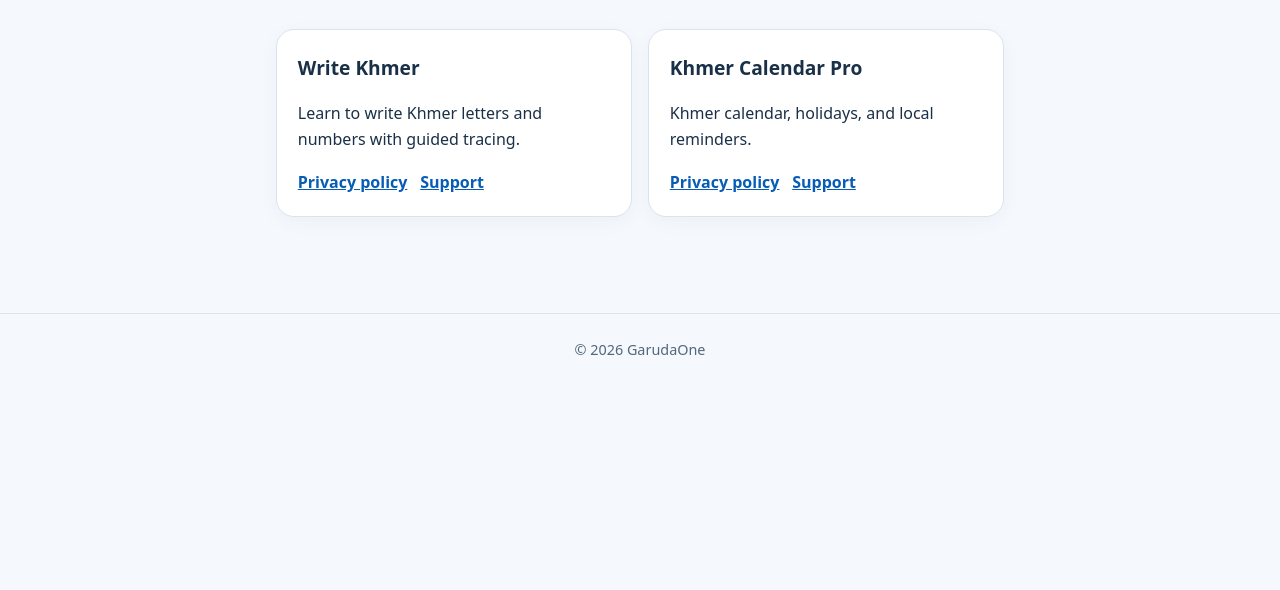
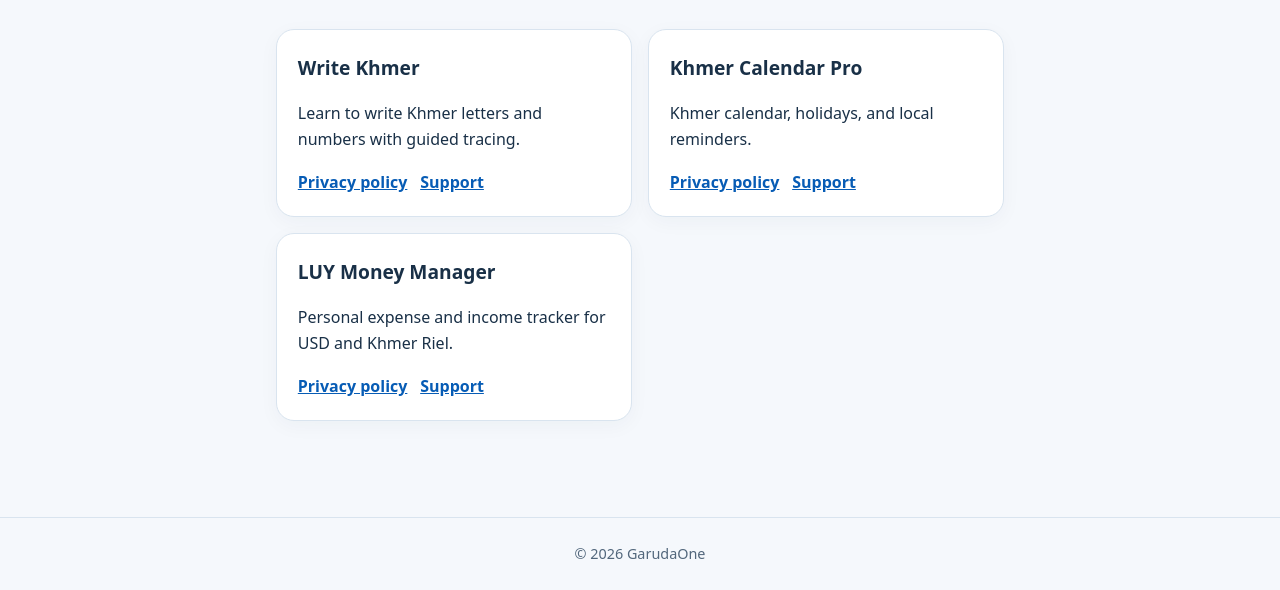
Before and after one commit to garudaonekh/garudaonekh.github.io, a plain HTML site: page index.html in a window 1280 px wide. Shown: the part 266-856 px from the top of the page. Before the commit the page ends 800 px from the top, so only its background shows below. Drawn offline with Linux system fonts and the light colour scheme.

Commit message:
Add LUY Money Manager privacy policy and support pages

```diff
--- a/index.html
+++ b/index.html
@@ -1 +1 @@
-<!doctype html><html lang="en"><head><meta charset="utf-8"><meta name="viewport" content="width=device-width,initial-scale=1"><title>App Privacy and Support · GarudaOne</title><link rel="stylesheet" href="/style.css"></head><body><header><a href="/">GarudaOne · App Information</a></header><main><p class="eyebrow">Android apps</p><h1>Privacy and support</h1><p>Choose an app to read its privacy policy or get help. For private questions, email <a href="mailto:khmermobiledeveloper@yahoo.com">khmermobiledeveloper@yahoo.com</a>.</p><div class="cards"><section class="card"><h2>Write Khmer</h2><p>Learn to write Khmer letters and numbers with guided tracing.</p><div class="links"><a href="/write-khmer/privacy/">Privacy policy</a><a href="/write-khmer/support/">Support</a></div></section><section class="card"><h2>Khmer Calendar Pro</h2><p>Khmer calendar, holidays, and local reminders.</p><div class="links"><a href="/khmer-calendar/privacy/">Privacy policy</a><a href="/khmer-calendar/support/">Support</a></div></section></div></main><footer>© 2026 GarudaOne</footer></body></html>
+<!doctype html><html lang="en"><head><meta charset="utf-8"><meta name="viewport" content="width=device-width,initial-scale=1"><title>App Privacy and Support · GarudaOne</title><link rel="stylesheet" href="/style.css"></head><body><header><a href="/">GarudaOne · App Information</a></header><main><p class="eyebrow">Android apps</p><h1>Privacy and support</h1><p>Choose an app to read its privacy policy or get help. For private questions, email <a href="mailto:khmermobiledeveloper@yahoo.com">khmermobiledeveloper@yahoo.com</a>.</p><div class="cards"><section class="card"><h2>Write Khmer</h2><p>Learn to write Khmer letters and numbers with guided tracing.</p><div class="links"><a href="/write-khmer/privacy/">Privacy policy</a><a href="/write-khmer/support/">Support</a></div></section><section class="card"><h2>Khmer Calendar Pro</h2><p>Khmer calendar, holidays, and local reminders.</p><div class="links"><a href="/khmer-calendar/privacy/">Privacy policy</a><a href="/khmer-calendar/support/">Support</a></div></section><section class="card"><h2>LUY Money Manager</h2><p>Personal expense and income tracker for USD and Khmer Riel.</p><div class="links"><a href="/luy-money/privacy/">Privacy policy</a><a href="/luy-money/support/">Support</a></div></section></div></main><footer>© 2026 GarudaOne</footer></body></html>
```
Also changed, not shown: luy-money/privacy/index.html (added, +1 -0 lines), luy-money/support/index.html (added, +1 -0 lines).
